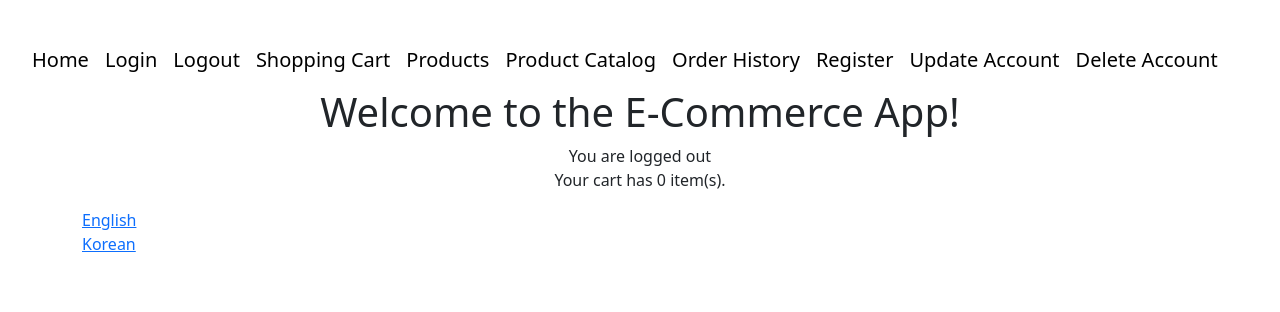
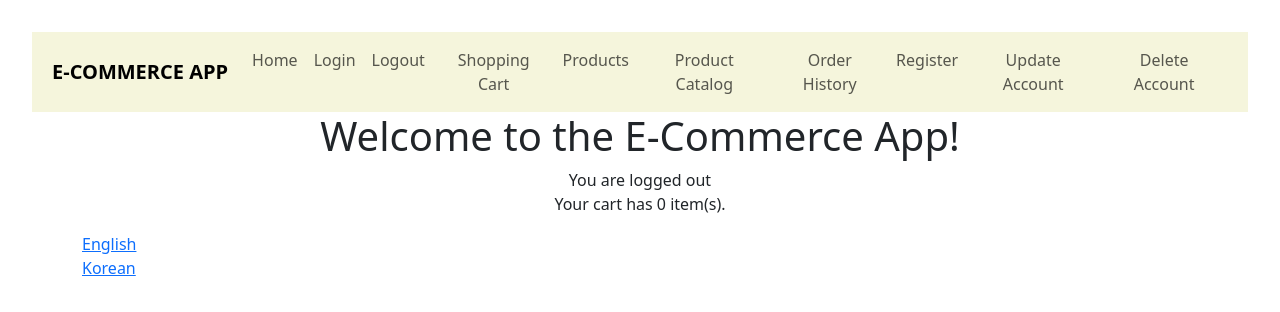
Before and after one commit to meganarmas/Mini-Project-React-E-Commerce-App-CI-CD, a React (Vite) app: page / in a window 1280 px wide. Shown: the top 312 px of the page. Built offline with nearby package versions, Linux system fonts and the light colour scheme.

Commit message:
Update NavBar.jsx

```diff
--- a/src/Component/NavBar.jsx
+++ b/src/Component/NavBar.jsx
@@ -1,20 +1,51 @@
+import React from "react";
 import { Link } from "react-router-dom";
-import { Navbar, Nav} from "react-bootstrap";
-import React from "react";
+import { Navbar, Nav, Container } from "react-bootstrap";
+import "bootstrap/dist/css/bootstrap.min.css";
 
 function NavigationBar() {
-    return(
-        <Navbar className="navbar" expand="lg">
-            <Navbar.Brand as={Link} to="/home">Home</Navbar.Brand> <br />
-            <Navbar.Brand as={Link} to="/login">Login</Navbar.Brand> <br />
-            <Navbar.Brand as={Link} to="/logout">Logout</Navbar.Brand> <br />
-            <Navbar.Brand as={Link} to="/shopping-cart">Shopping Cart</Navbar.Brand> <br />
-            <Navbar.Brand as={Link} to="/products">Products</Navbar.Brand> <br />
-            <Navbar.Brand as={Link} to="/catalog">Product Catalog</Navbar.Brand> <br />
-            <Navbar.Brand as={Link} to="/order-history">Order History</Navbar.Brand> <br />
-            <Navbar.Brand as={Link} to="/create">Register</Navbar.Brand> <br />
-            <Navbar.Brand as={Link} to="/update">Update Account</Navbar.Brand> <br />
-            <Navbar.Brand as={Link} to="/delete">Delete Account</Navbar.Brand> <br />
+    return (
+        <Navbar expand="lg" className="p-2" style={{ width: "100%", backgroundColor: "beige" }}>
+            <Container fluid>
+                <Navbar.Brand as={Link} to="/" className="fw-bold text-uppercase">
+                   E-Commerce App
+                </Navbar.Brand>
+                <Navbar.Toggle aria-controls="navbar-nav" />
+                <Navbar.Collapse id="navbar-nav">
+                    <Nav className="ms-auto">
+                        <Nav.Link as={Link} to="/" className="nav-item-custom">
+                            Home
+                        </Nav.Link>
+                        <Nav.Link as={Link} to="/login" className="nav-item-custom">
+                            Login
+                        </Nav.Link>
+                        <Nav.Link as={Link} to="/logout" className="nav-item-custom">
+                            Logout
+                        </Nav.Link>
+                        <Nav.Link as={Link} to="/shopping-cart" className="nav-item-custom">
+                            Shopping Cart
+                        </Nav.Link>
+                        <Nav.Link as={Link} to="/products" className="nav-item-custom">
+                            Products
+                        </Nav.Link>
+                        <Nav.Link as={Link} to="/catalog" className="nav-item-custom">
+                            Product Catalog
+                        </Nav.Link>
+                        <Nav.Link as={Link} to="/order-history" className="nav-item-custom">
+                            Order History
+                        </Nav.Link>
+                        <Nav.Link as={Link} to="/create" className="nav-item-custom">
+                            Register
+                        </Nav.Link>
+                        <Nav.Link as={Link} to="/update" className="nav-item-custom">
+                            Update Account
+                        </Nav.Link>
+                        <Nav.Link as={Link} to="/delete" className="nav-item-custom">
+                            Delete Account
+                        </Nav.Link>
+                    </Nav>
+                </Navbar.Collapse>
+            </Container>
         </Navbar>
     );
 }
```
